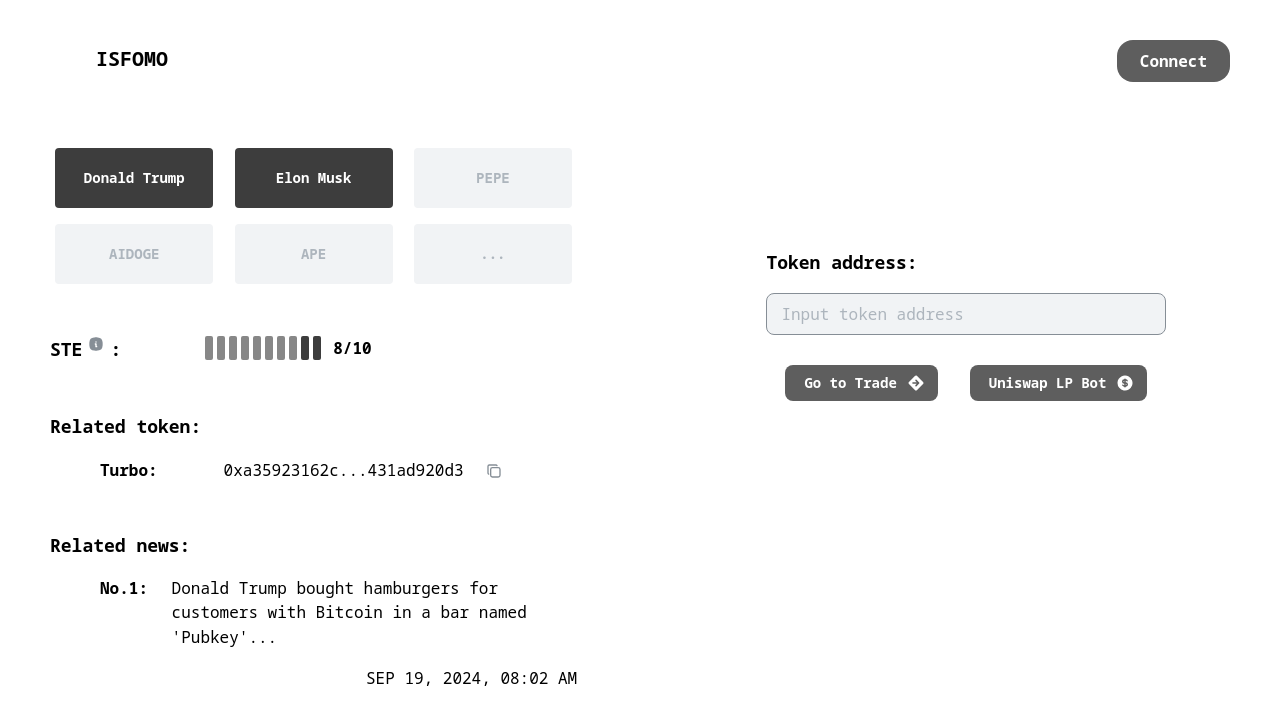
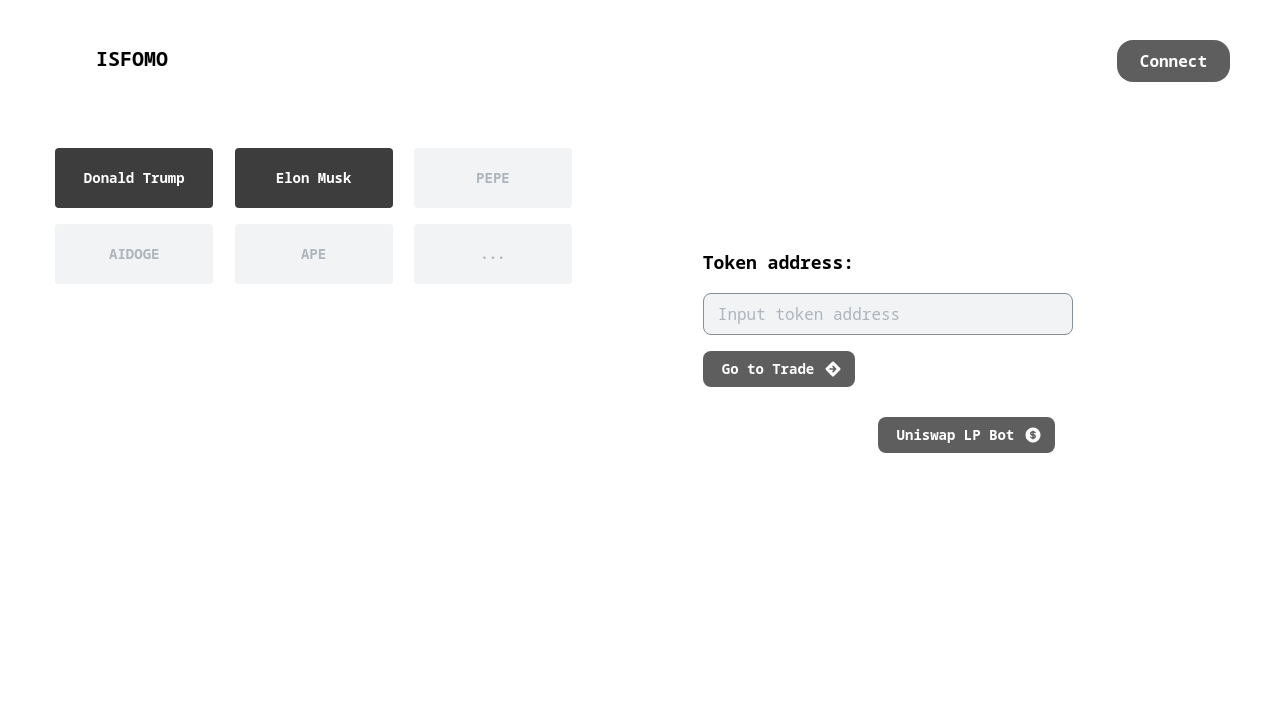
Before and after one commit to b21quocbao/isfomo, a Next.js app in the folder frontend/: page / in a window 1280 px wide. Shown: the top 724 px of the page. Built offline with nearby package versions, Linux system fonts and the light colour scheme.

Commit message:
✨ update frontend

```diff
--- a/frontend/components/Actions/Actions.tsx
+++ b/frontend/components/Actions/Actions.tsx
@@ -1,6 +1,7 @@
 'use client';
 
 import { useState } from 'react';
+import { usePathname } from 'next/navigation';
 import { IconCoinFilled, IconDirectionSignFilled, IconFountainFilled } from '@tabler/icons-react';
 import {
   Button,
@@ -24,10 +25,15 @@
   },
 });
 
+const trumpCoinAddr = '0x0AB38A89CA6CC808cB255ECe2CCbf660d74ebeFe';
+const dogeCoinAddr = '0xBdD620d44D64789b24173307A2FE29F0C4c423F0';
+
 export const Actions = () => {
   const [tradeContent, setTradeContent] = useState('');
   const [showTool, setShowTool] = useState(false);
   const [isDeposit, setIsDeposit] = useState(true);
+  const pathname = usePathname();
+  const p = pathname.substring(8);
   return (
     <MantineProvider theme={theme}>
       <Stack w="49%" mt={showTool ? 0 : 100} align="center">
@@ -36,13 +42,14 @@
             <Text size="lg" fw={700}>
               Token address:{' '}
               {showTool && (
-                <Text w={400} inherit>
+                <Text w={350} size="sm" fw={500}>
                   {tradeContent}
                 </Text>
               )}
             </Text>
+            <Group>
               <Input
-              w={400}
+                w={370}
                 variant="filled"
                 size="md"
                 radius="md"
@@ -50,16 +57,32 @@
                 onChange={(event) => setTradeContent(event.currentTarget.value)}
                 placeholder="Input token address"
               />
-          </Stack>
-          <Group gap="xl">
               <Button
                 variant="filled"
                 radius="md"
                 color="#5e5e5e"
                 rightSection={<IconDirectionSignFilled size={18} />}
+                onClick={() => {
+                  if (p === 'donald trump') {
+                    window.open(
+                      'https://app.uniswap.org/#/swap?inputCurrency=ETH&outputCurrency=' +
+                        trumpCoinAddr +
+                        '&chain=arbitrum'
+                    );
+                  } else {
+                    window.open(
+                      'https://app.uniswap.org/#/swap?inputCurrency=ETH&outputCurrency=' +
+                        dogeCoinAddr +
+                        '&chain=arbitrum'
+                    );
+                  }
+                }}
               >
                 Go to Trade
               </Button>
+            </Group>
+          </Stack>
+          <Group gap="xl">
             <Button
               variant="filled"
               radius="md"
@@ -129,7 +152,13 @@
                     />
                   </Group>
                   <Group justify="center" mt="md">
-                    <Button color="#5e5e5e" radius="md" variant="filled" w={200} rightSection={<IconFountainFilled size={18} />}>
+                    <Button
+                      color="#5e5e5e"
+                      radius="md"
+                      variant="filled"
+                      w={200}
+                      rightSection={<IconFountainFilled size={18} />}
+                    >
                       Add Liquidity
                     </Button>
                   </Group>
@@ -137,7 +166,13 @@
               ) : (
                 <>
                   <Group justify="center" mt="md">
-                    <Button color="#5e5e5e" radius="md" variant="filled" w={150} rightSection={<IconCoinFilled size={18} />}>
+                    <Button
+                      color="#5e5e5e"
+                      radius="md"
+                      variant="filled"
+                      w={150}
+                      rightSection={<IconCoinFilled size={18} />}
+                    >
                       Withdraw
                     </Button>
                   </Group>
--- a/frontend/components/Predict/Predict.tsx
+++ b/frontend/components/Predict/Predict.tsx
@@ -1,8 +1,9 @@
 'use client';
 
-import { useState } from 'react';
+import { useEffect, useState } from 'react';
 import { usePathname, useRouter } from 'next/navigation';
 import { IconAt, IconInfoSquareRoundedFilled } from '@tabler/icons-react';
+import axios from 'axios';
 import {
   ActionIcon,
   Box,
@@ -29,13 +30,73 @@
   },
 });
 
+const trumpCoinAddr = '0x0AB38A89CA6CC808cB255ECe2CCbf660d74ebeFe';
+const dogeCoinAddr = '0xBdD620d44D64789b24173307A2FE29F0C4c423F0';
+
 export const Predict = ({ param }) => {
   const [searchContent, setSearchContent] = useState(decodeURIComponent(param) ?? 'donald_trump');
   const router = useRouter();
   const pathname = usePathname();
+  const p = pathname.substring(8);
   console.log(pathname.substring(8));
   const lightBoxes = Array.from({ length: 8 });
   const darkBoxes = Array.from({ length: 2 });
+
+  const [responseData, setResponseData] = useState({
+    news: [],
+    score: 0,
+  });
+  const [error, setError] = useState(null);
+  const [ste, setSte] = useState(0);
+  const [newsList, setNewsList] = useState([]);
+  const [showContent, setShowContent] = useState(false);
+
+  const url = 'https://ethglobal2024.itdevwu.com/isfomo/STE';
+  const dogeData = {
+    start_date: '2024-09-13',
+    end_date: '2024-09-19',
+    asset_name: 'DOGE',
+  };
+  const trumpData = {
+    start_date: '2024-09-13',
+    end_date: '2024-09-19',
+    asset_name: 'TrumpCoin',
+  };
+  const data = (p === 'donald_trump' ? trumpData : dogeData);
+
+  useEffect(() => {
+    const handleSubmit = async () => {
+      try {
+        const response = await axios
+          .post(url, data, {
+            headers: {
+              'Content-Type': 'application/json',
+            },
+            httpsAgent: new (require('https').Agent)({ rejectUnauthorized: false }), // To replicate the `-k` option
+          })
+          .then((response) => {
+            console.log(response.data);
+            setResponseData(response.data); // Store response data
+          })
+          .catch((error) => {
+            console.error(error);
+          });
+        setError(null); // Clear any previous errors
+      } catch (err) {
+        console.error('Error', err.message);
+        setError(err.message); // Set error message if request fails
+        setResponseData(null); // Clear previous data on error
+      }
+    };
+    handleSubmit(); // Call handleSubmit on mount
+  }, []);
+
+  const updateValue = () => {
+    console.log(responseData);
+    setSte(responseData.score);
+    setNewsList(responseData.news);
+    setShowContent(true);
+  };
 
   const handleSearch = (e) => {
     e.preventDefault();
@@ -52,7 +113,7 @@
         <Stack w="100%" p={50}>
           <Group justify="space-evenly">
             <Button
-              color={pathname.substring(8) === 'donald_trump' ? '#5e5e5e' : '#3d3d3d'}
+              color={p === 'donald_trump' ? '#5e5e5e' : '#3d3d3d'}
               w="30%"
               h={60}
               radius="sm"
@@ -61,7 +122,7 @@
               Donald Trump
             </Button>
             <Button
-              color={pathname.substring(8) === 'elon_musk' ? '#5e5e5e' : '#3d3d3d'}
+              color={p === 'elon_musk' ? '#5e5e5e' : '#3d3d3d'}
               w="30%"
               h={60}
               radius="sm"
@@ -69,43 +130,26 @@
             >
               Elon Musk
             </Button>
-            <Button
-              color='#3d3d3d'
-              w="30%"
-              h={60}
-              radius="sm"
-              disabled
-            >
+            <Button color="#3d3d3d" w="30%" h={60} radius="sm" disabled>
               PEPE
             </Button>
-            <Button
-              color='#3d3d3d'
-              w="30%"
-              h={60}
-              radius="sm"
-              disabled
-            >
+            <Button color="#3d3d3d" w="30%" h={60} radius="sm" disabled>
               AIDOGE
             </Button>
-            <Button
-              color='#3d3d3d'
-              w="30%"
-              h={60}
-              radius="sm"
-              disabled
-            >
+            <Button color="#3d3d3d" w="30%" h={60} radius="sm" disabled>
               APE
             </Button>
-            <Button
-              color='#3d3d3d'
-              w="30%"
-              h={60}
-              radius="sm"
-              disabled
-            >
+            <Button color="#3d3d3d" w="30%" h={60} radius="sm" disabled>
               ...
             </Button>
           </Group>
+          {(p === 'donald_trump' || p === 'elon_musk') && (
+            <Group justify="center">
+              <Button color="#5e5e5e" onClick={updateValue} w={200}>
+                Get value
+              </Button>
+            </Group>
+          )}
           {/* <Text size="lg" fw={700}>
             Is topic of{' '}
             <Text span td="underline" fw={900} size="xl">
@@ -128,6 +172,8 @@
               Search
             </Button>
           </Group> */}
+          {showContent && (
+            <>
               <Group mt={30} align="flex-start">
                 <Text fw={700} size="lg">
                   STE
@@ -172,43 +218,58 @@
                       />
                     ))}
                   </Group>
-              <Text fw={600}>8/10</Text>
+                  <Text fw={600}>{ste + '/10'}</Text>
                 </Group>
-
               </Group>
               <Stack mt={30}>
                 <Text fw={700} size="lg">
                   Related token:
                 </Text>
-            <Stack ml={50} gap="xs">
-              <Group>
-                <Text fw={600}>Turbo:</Text>
-                <Text fw={400} ml={50}>
-                  0xa35923162c...431ad920d3
+                <Group gap={0}>
+                  <Text fw={600} ml={20}>{p === 'donald_trump' ? 'TrumpCoin:' : 'DogeCoin:'}</Text>
+                  <Button
+                    variant="transparent"
+                    color="#fff"
+                    size="sm"
+                    onClick={() => {
+                      if (p === 'donald_trump') {
+                        window.open('https://arbiscan.io/token/' + trumpCoinAddr);
+                      } else {
+                        window.open('https://arbiscan.io/token/' + dogeCoinAddr);
+                      }
+                    }}
+                  >
+                    <Text fw={400} size="sm" td="underline">
+                      {p === 'donald_trump' ? trumpCoinAddr : dogeCoinAddr}
                     </Text>
-                <CopyButtonWrap link="0xa35923162c49cf95e6bf26623385eb431ad920d3" />
+                  </Button>
+
+                  <CopyButtonWrap link={p === 'donald_trump' ? trumpCoinAddr : dogeCoinAddr} />
                 </Group>
-            </Stack>
               </Stack>
               <Stack mt={30}>
                 <Text fw={700} size="lg">
                   Related news:
                 </Text>
                 <Stack ml={50} gap="xs">
+                  {newsList &&
+                    newsList.map((item, index) => (
                       <Group w="100%" align="flex-start" justify="space-between">
-                <Text fw={600}>No.1:</Text>
+                        <Text fw={600}>{'No.' + (index + 1) + ':'}</Text>
                         <Stack w="85%">
-                  <Text fw={400}>
-                    Donald Trump bought hamburgers for customers with Bitcoin in a bar named
-                    'Pubkey'...
+                          <Text fw={400} size="sm">
+                            {item.content}
                           </Text>
-                  <Group justify="flex-end">
-                    <Text fw={400}>SEP 19, 2024, 08:02 AM</Text>
+                          <Group justify="flex-end" size="xs">
+                            <Text fw={400}>{item.date}</Text>
                           </Group>
                         </Stack>
                       </Group>
+                    ))}
                 </Stack>
               </Stack>
+            </>
+          )}
         </Stack>
       </Stack>
     </MantineProvider>
--- a/frontend/package.json
+++ b/frontend/package.json
@@ -23,6 +23,7 @@
     "@mantine/hooks": "7.12.2",
     "@next/bundle-analyzer": "^14.2.4",
     "@tabler/icons-react": "^3.6.0",
+    "axios": "^1.7.7",
     "next": "14.2.4",
     "react": "18.3.1",
     "react-dom": "18.3.1"
```
Also changed, not shown: 2 other files (tests, documents, lock files or other folders). Lines whose indentation alone changed are shown as unchanged.
